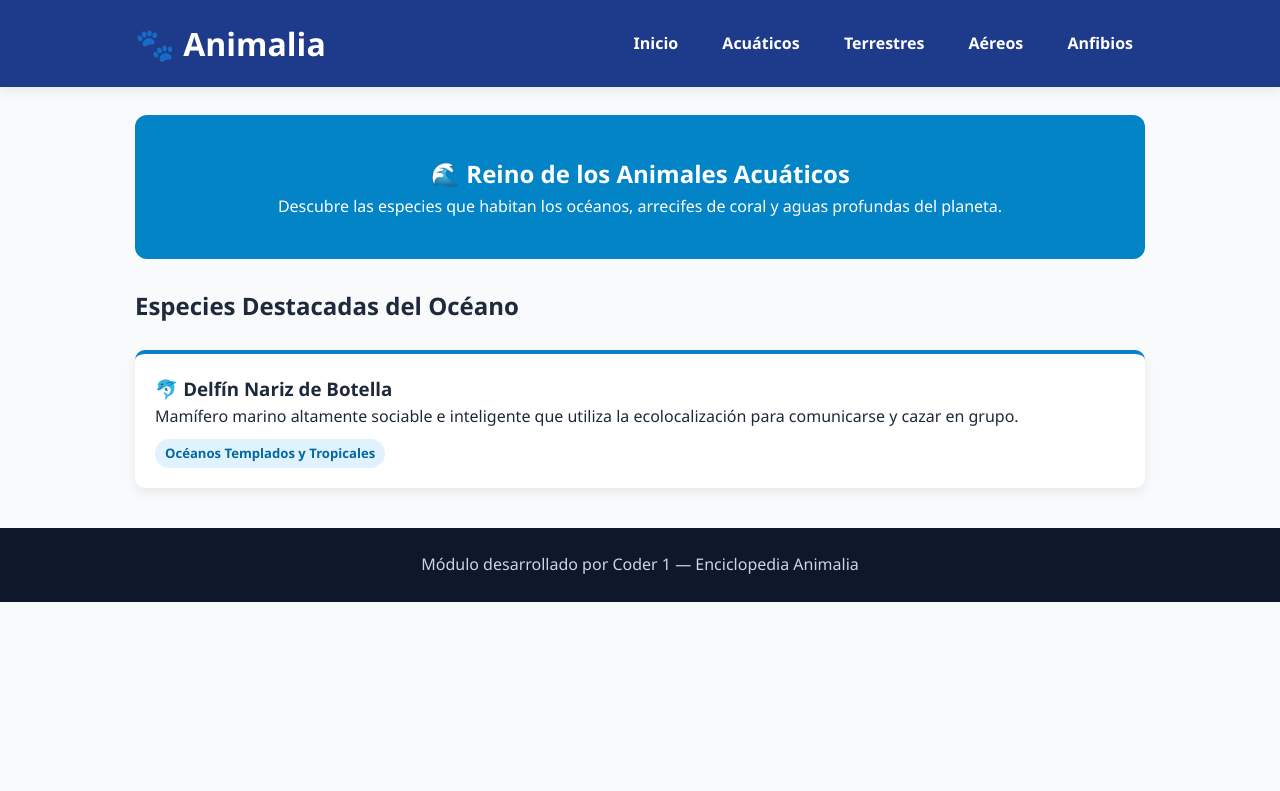
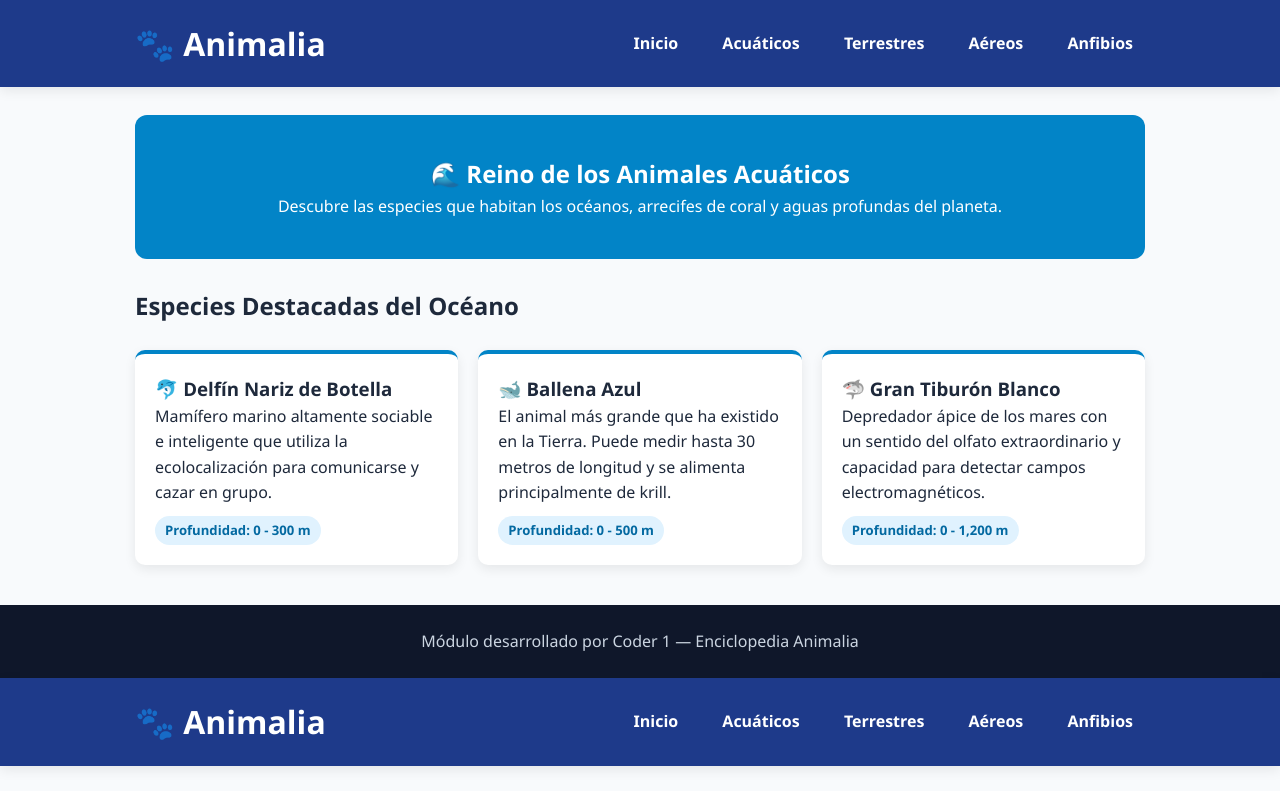
Before and after one commit to Juan-Orozco/Animalia-Riwi, a plain HTML site: page acuaticos.html in a window 1280 px wide. Shown: the top 791 px of the page. Drawn offline with Linux system fonts and the light colour scheme.

Commit message:
feat(acuaticos): add blue whale and great white shark cards

```diff
--- a/acuaticos.html
+++ b/acuaticos.html
@@ -1,4 +1,60 @@
 <!DOCTYPE html>
+<html lang="es">
+<head>
+  <meta charset="UTF-8">
+  <meta name="viewport" content="width=device-width, initial-scale=1.0">
+  <title>Animales Acuáticos | Animalia</title>
+  <link rel="stylesheet" href="styles.css">
+</head>
+<body>
+  <header class="site-header">
+    <div class="container header-content">
+      <h1 class="logo">🐾 Animalia</h1>
+      <nav class="main-nav">
+        <a href="index.html">Inicio</a>
+        <a href="acuaticos.html">Acuáticos</a>
+        <a href="terrestres.html">Terrestres</a>
+        <a href="aereos.html">Aéreos</a>
+        <a href="anfibios.html">Anfibios</a>
+      </nav>
+    </div>
+  </header>
+
+  <main class="container">
+    <section class="hero-banner">
+      <h2>🌊 Reino de los Animales Acuáticos</h2>
+      <p>Descubre las especies que habitan los océanos, arrecifes de coral y aguas profundas del planeta.</p>
+    </section>
+
+    <section class="catalogo-section">
+      <h2>Especies Destacadas del Océano</h2>
+      <div class="card-grid">
+        <article class="card">
+          <h3>🐬 Delfín Nariz de Botella</h3>
+          <p>Mamífero marino altamente sociable e inteligente que utiliza la ecolocalización para comunicarse y cazar en grupo.</p>
+          <span class="badge">Profundidad: 0 - 300 m</span>
+        </article>
+
+        <article class="card">
+          <h3>🐋 Ballena Azul</h3>
+          <p>El animal más grande que ha existido en la Tierra. Puede medir hasta 30 metros de longitud y se alimenta principalmente de krill.</p>
+          <span class="badge">Profundidad: 0 - 500 m</span>
+        </article>
+
+        <article class="card">
+          <h3>🦈 Gran Tiburón Blanco</h3>
+          <p>Depredador ápice de los mares con un sentido del olfato extraordinario y capacidad para detectar campos electromagnéticos.</p>
+          <span class="badge">Profundidad: 0 - 1,200 m</span>
+        </article>
+      </div>
+    </section>
+  </main>
+
+  <footer class="site-footer">
+    <p>Módulo desarrollado por Coder 1 &mdash; Enciclopedia Animalia</p>
+  </footer>
+</body>
+</html><!DOCTYPE html>
 <html lang="es">
 <head>
   <meta charset="UTF-8">
```
